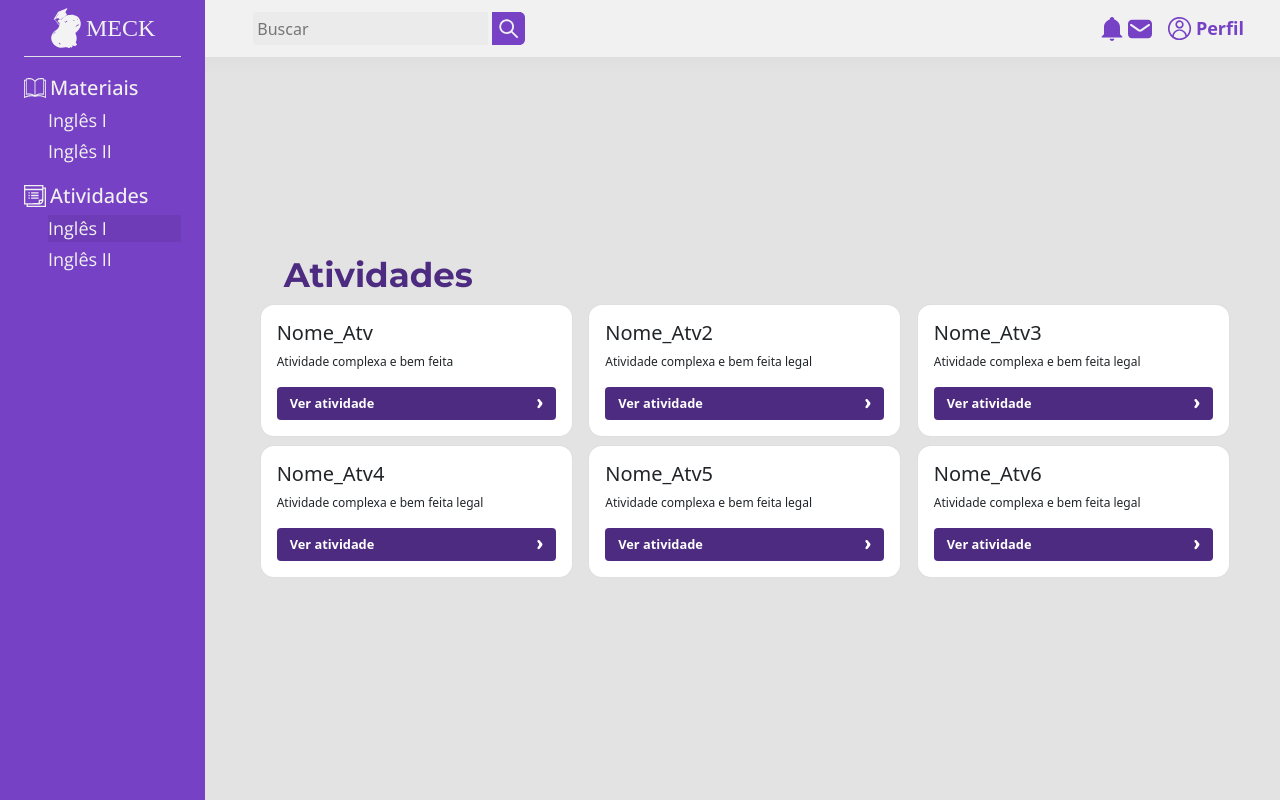
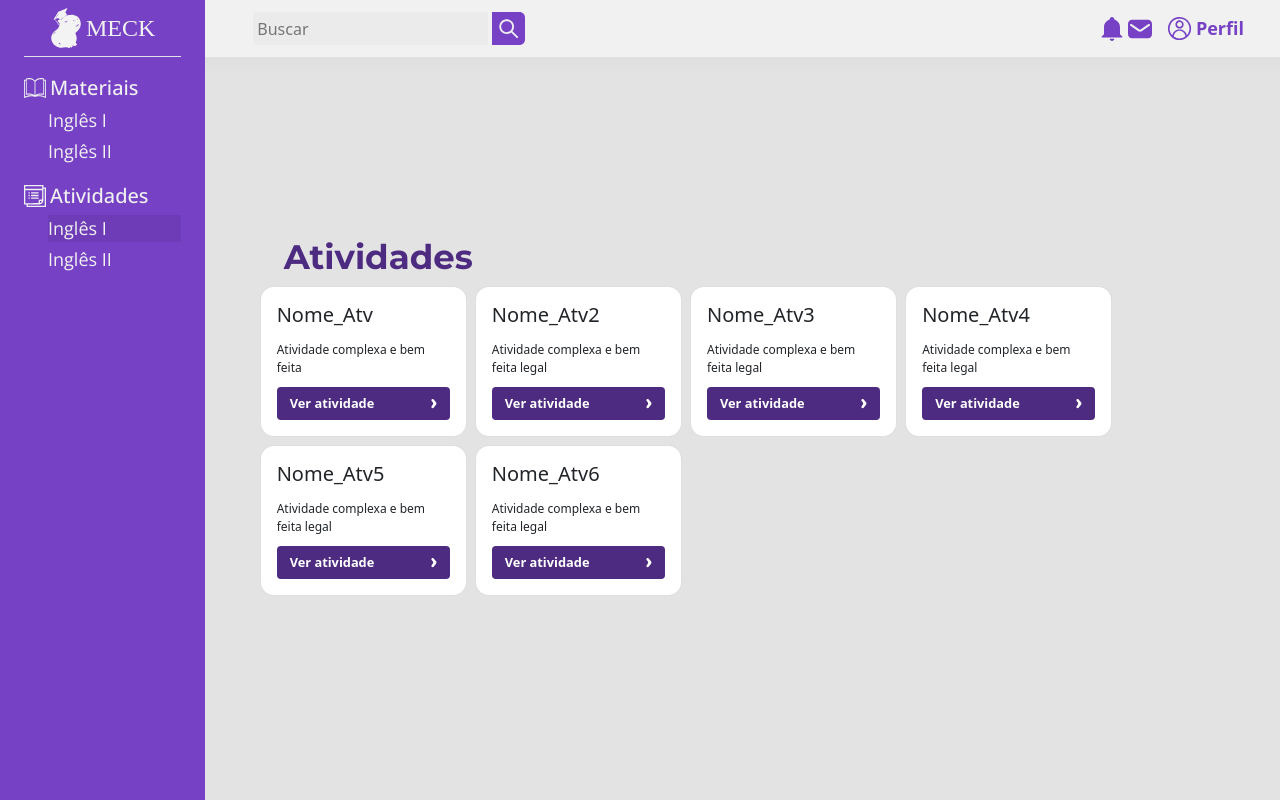
Before and after one commit to lysabacate/Projeto-MECK, a Flask app: page /listaatvs in a window 1280 px wide. Run offline with Flask 3, Linux system fonts and the light colour scheme; some web fonts are replaced.

Commit message:
Insane commits

```diff
--- a/static/css/style.css
+++ b/static/css/style.css
@@ -276,7 +276,7 @@ html, body{
 }
 
 .conteudo-atividades .card{
-    width: 320px;;
+    max-height: 383px
 }
 
 .conteudo-atividades .setinha-card{
@@ -305,8 +305,15 @@ html, body{
 }
 
 .itematv{
-    width: 32%;
-    height: 50%;
+    width: 22%;
+}
+
+.itematv .card-body{
+    height: 20%;
+}
+
+.itematv .card-text{
+    height: 20%;
 }
 
 .atividade{
--- a/templates/pagina-dashboard-atividades-2.html
+++ b/templates/pagina-dashboard-atividades-2.html
@@ -46,7 +46,7 @@
             </div>
             <div class="card-body d-flex flex-column gap-2">
                 <p class="card-text">Tia dolores perdeu tiodos os seu anéis, por isso, prar novos tia dolores</p>
-                <a href="#" class="btn d-flex justify-content-between">
+                <a href="/listaatvs" class="btn d-flex justify-content-between">
                     Listening
                     <img src="static/img/setinha.svg" alt="" class="setinha-card">
                 </a>
@@ -59,7 +59,7 @@
             </div>
             <div class="card-body d-flex flex-column gap-2">
                 <p class="card-text">Tia dolores perdeu tiodos os seu anéis, por isso, prar novos tia dolores</p>
-                <a href="#" class="btn d-flex justify-content-between">
+                <a href="/listaatvs" class="btn d-flex justify-content-between">
                     Reading
                     <img src="static/img/setinha.svg" alt="" class="setinha-card">
                 </a>
@@ -72,7 +72,7 @@
             </div>
             <div class="card-body d-flex flex-column gap-2">
                 <p class="card-text">Tia dolores perdeu tiodos os seu anéis, por isso, prar novos tia dolores</p>
-                <a href="#" class="btn d-flex justify-content-between">
+                <a href="/listaatvs" class="btn d-flex justify-content-between">
                     Writing
                     <img src="static/img/setinha.svg" alt="" class="setinha-card">
                 </a>
--- a/templates/pagina-lista-atividades.html
+++ b/templates/pagina-lista-atividades.html
@@ -38,11 +38,11 @@
 {% block conteudo %}
 <div class='bloco-lista d-flex flex-column'>
     <h1 class="ingles-titulo d-flex align-self-start ps-4">Atividades</h1>
-    <ul class='d-flex justify-content-between list-unstyled flex-wrap'>
+    <ul class='d-flex list-unstyled flex-wrap'>
 		{% for i in habilidades %}
-			<li class='itematv pb-2'>
-                <div class="card atividade">
-                    <div class="card-body">
+			<li class='itematv pb-2 pe-2'>
+                <div class="card h-100">
+                    <div class="card-body d-flex flex-column justify-content-between">
                       <h5 class="card-title">{{i.nome}}</h5>
                       <p class="card-text">{{i.descricao}}</p>
                       <a href="#" class="card-link btn d-flex justify-content-between fw-bold">
```
Also changed, not shown: templates/pagina-dashboard-atividades-1.html (+4 -4 lines).
